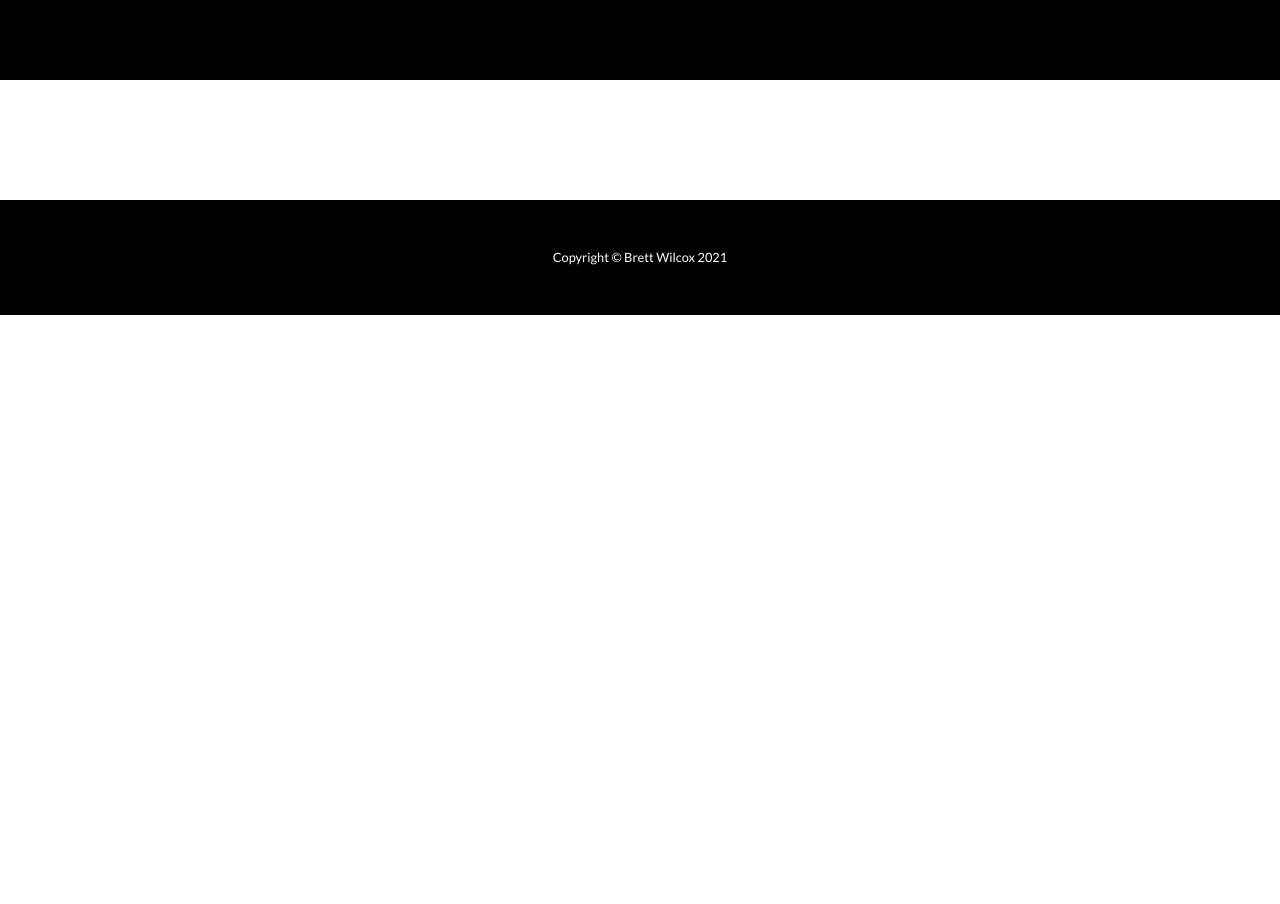
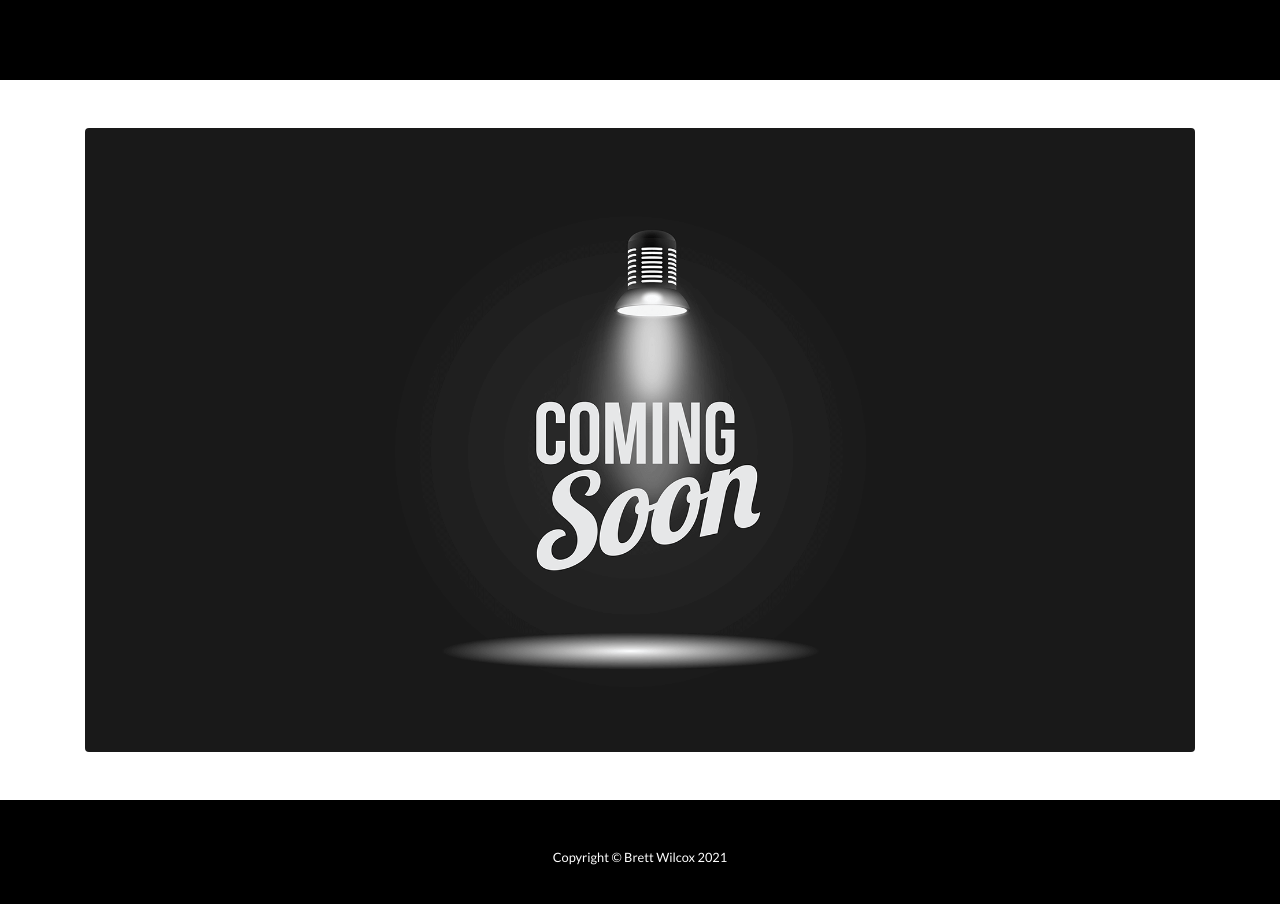
Before and after one commit to desertidaho/newSpectateMadrid, a website: page info.html in a window 1280 px wide. Shown: the part 720-1624 px from the top of the page. Before the commit the page ends 1035 px from the top, so only its background shows below. Drawn offline with nearby package versions, Linux system fonts and the light colour scheme; files that its build step writes are made by us from their sources; the site is published under a folder, as on GitHub Pages, so addresses that start at the root find nothing.

Commit message:
Img file path

```diff
--- a/info.html
+++ b/info.html
@@ -57,7 +57,7 @@
       <div class="row align-items-center">
         <div class="col">
           <div class="py-5">
-            <img class="img-fluid rounded" src="/img/coming-soon.png" alt="">
+            <img class="img-fluid rounded" src="img/coming-soon.png" alt="">
           </div>
         </div>
       </div>
```
